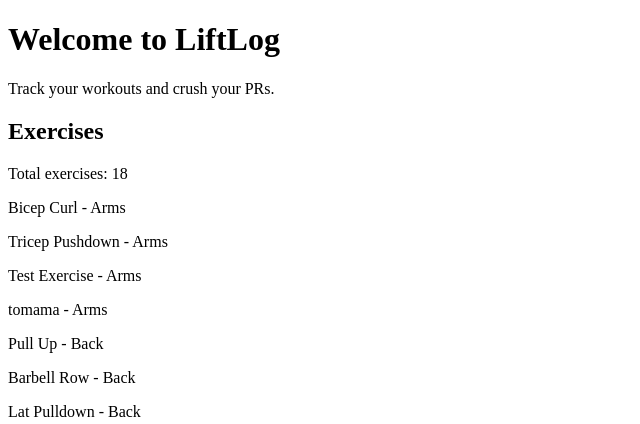
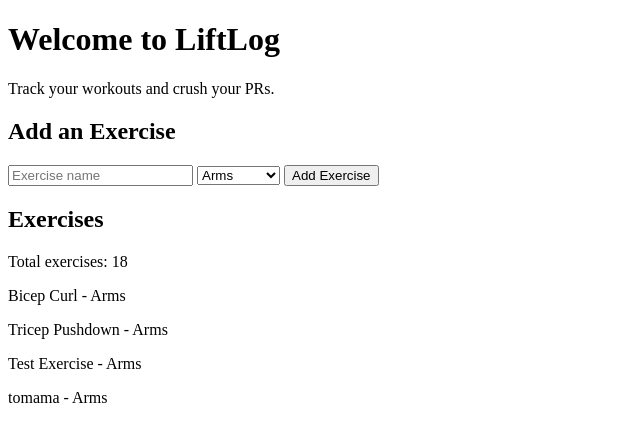
Before and after one commit to damienlhp/liftlog, a Flask app: page / in a window 1280 px wide. Shown: the top 424 px of the page, without its empty margins (0-640 px from the left). Run offline with Flask 3, Linux system fonts and the light colour scheme; data comes from the database, SQL or seed files in the repository; both versions use the stored data as it was after the commit.

Commit message:
add exercise form with POST route

```diff
--- a/app.py
+++ b/app.py
@@ -1,12 +1,14 @@
 import sqlite3
 import os
-from flask import Flask, render_template
+from flask import Flask, render_template, request, redirect, url_for
 
 app = Flask(__name__)
 
+BASE_DIR = os.path.dirname(os.path.abspath(__file__))
+DB_PATH = os.path.join(BASE_DIR, "liftlog.db")
+
 def get_db():
-    db_path = os.path.join(os.path.dirname(__file__), "liftlog.db")
-    conn = sqlite3.connect(db_path)
+    conn = sqlite3.connect(DB_PATH)
     conn.row_factory = sqlite3.Row
     return conn
 
@@ -19,5 +21,19 @@ def home():
     conn.close()
     return render_template("index.html", exercises=exercises)
 
+@app.route("/add-exercise", methods=["POST"])
+def add_exercise():
+    name = request.form["name"]
+    muscle_group = request.form["muscle_group"]
+    conn = get_db()
+    cursor = conn.cursor()
+    cursor.execute(
+        "INSERT INTO exercises (name, muscle_group) VALUES (?, ?)",
+        (name, muscle_group)
+    )
+    conn.commit()
+    conn.close()
+    return redirect(url_for("home"))
+
 if __name__ == "__main__":
     app.run(debug=True)
--- a/seed.py
+++ b/seed.py
@@ -1,6 +1,10 @@
 import sqlite3
+import os
 
-conn = sqlite3.connect("liftlog.db")
+BASE_DIR = os.path.dirname(os.path.abspath(__file__))
+DB_PATH = os.path.join(BASE_DIR, "liftlog.db")
+
+conn = sqlite3.connect(DB_PATH)
 cursor = conn.cursor()
 
 exercises = [
--- a/templates/index.html
+++ b/templates/index.html
@@ -9,6 +9,20 @@
     <h1>Welcome to LiftLog</h1>
     <p>Track your workouts and crush your PRs.</p>
 
+    <h2>Add an Exercise</h2>
+    <form action="/add-exercise" method="POST">
+        <input type="text" name="name" placeholder="Exercise name" required>
+        <select name="muscle_group">
+            <option value="Arms">Arms</option>
+            <option value="Back">Back</option>
+            <option value="Chest">Chest</option>
+            <option value="Core">Core</option>
+            <option value="Legs">Legs</option>
+            <option value="Shoulders">Shoulders</option>
+        </select>
+        <button type="submit">Add Exercise</button>
+    </form>
+
     <h2>Exercises</h2>
     <p>Total exercises: {{ exercises | length }}</p>
 
```
Also changed, not shown: database.py (+6 -2 lines), liftlog.db.
